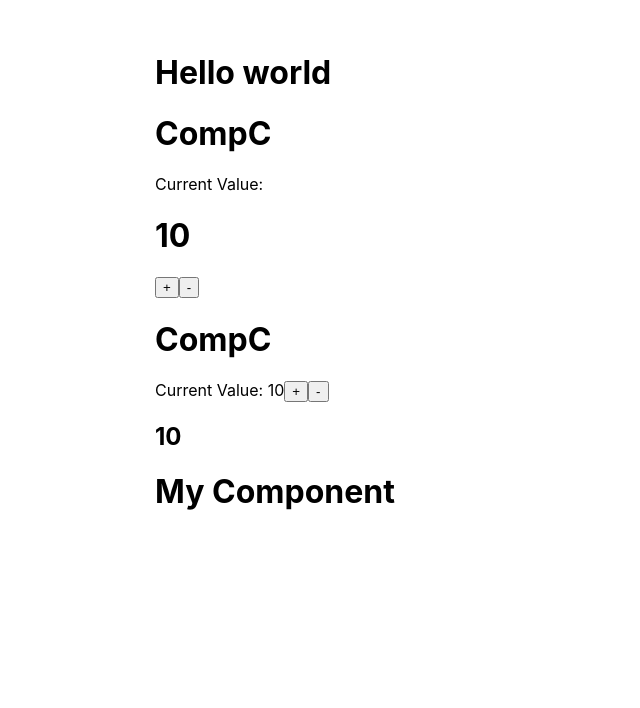
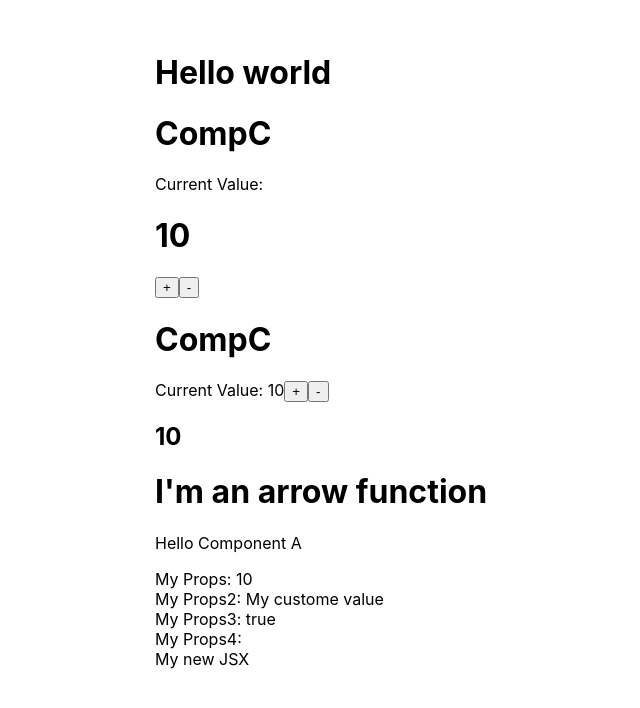
Before and after one commit to WillHDev/StoicList3.0, a Next.js app: page / in a window 1280 px wide. Shown: the part 168-876 px from the top of the page, without its empty margins (45-685 px from the left). Built offline with nearby package versions, Linux system fonts and the light colour scheme.

Commit message:
experimented with removing props for MyNewComponent, seems it doesn't get passed props but the way its instantiated called for it to pass 4 props

```diff
--- a/pages/index.js
+++ b/pages/index.js
@@ -13,7 +13,7 @@ const ArrowFunction = _ =>
 function CompA( props ) {
 
   useEffect( () => {
-    console.log("COmpA useEffect");
+    //console.log("COmpA useEffect");
   }, [props.myProp1])
   return (
     <>
@@ -47,7 +47,7 @@ class CompC extends React.Component {
 
   changeState(incrementor)
  {
-   console.log(incrementor)
+   //console.log(incrementor)
    this.setState({
     myValue: incrementor
   })  //const [ myValue, setValue ] = useState(10);
@@ -57,7 +57,7 @@ class CompC extends React.Component {
 
   render() {
     const { myValue }  = this.state;
-    const { myProp1, MyProp2 } = this.props;
+    const { myProp1, myProp2: MyNewComponent } = this.props;
     return (
       <>
       <h1>CompC</h1>
@@ -65,7 +65,12 @@ class CompC extends React.Component {
       <button onClick={ () => this.changeState( myValue + 1 ) }>+</button>
       <button onClick={ () => this.changeState( myValue - 1 )}>-</button>
       <h2>{ myProp1 }</h2>
-      <MyProp2 />
+      <MyNewComponent
+      myProp1={ myValue }
+        myProp2="My custome value"
+        myProp3={true}
+        myProp4={ () => <div>My new JSX</div>}
+      />
       </>
     )
   }
@@ -119,7 +124,7 @@ const Home = () => {
         myProp4={ () => <div>My new JSX</div>}
         /> */}
         <CompC myProp1={myValue}
-              MyProp2={MyComponent}
+              myProp2={CompA}
         />
       </>
     )
```
